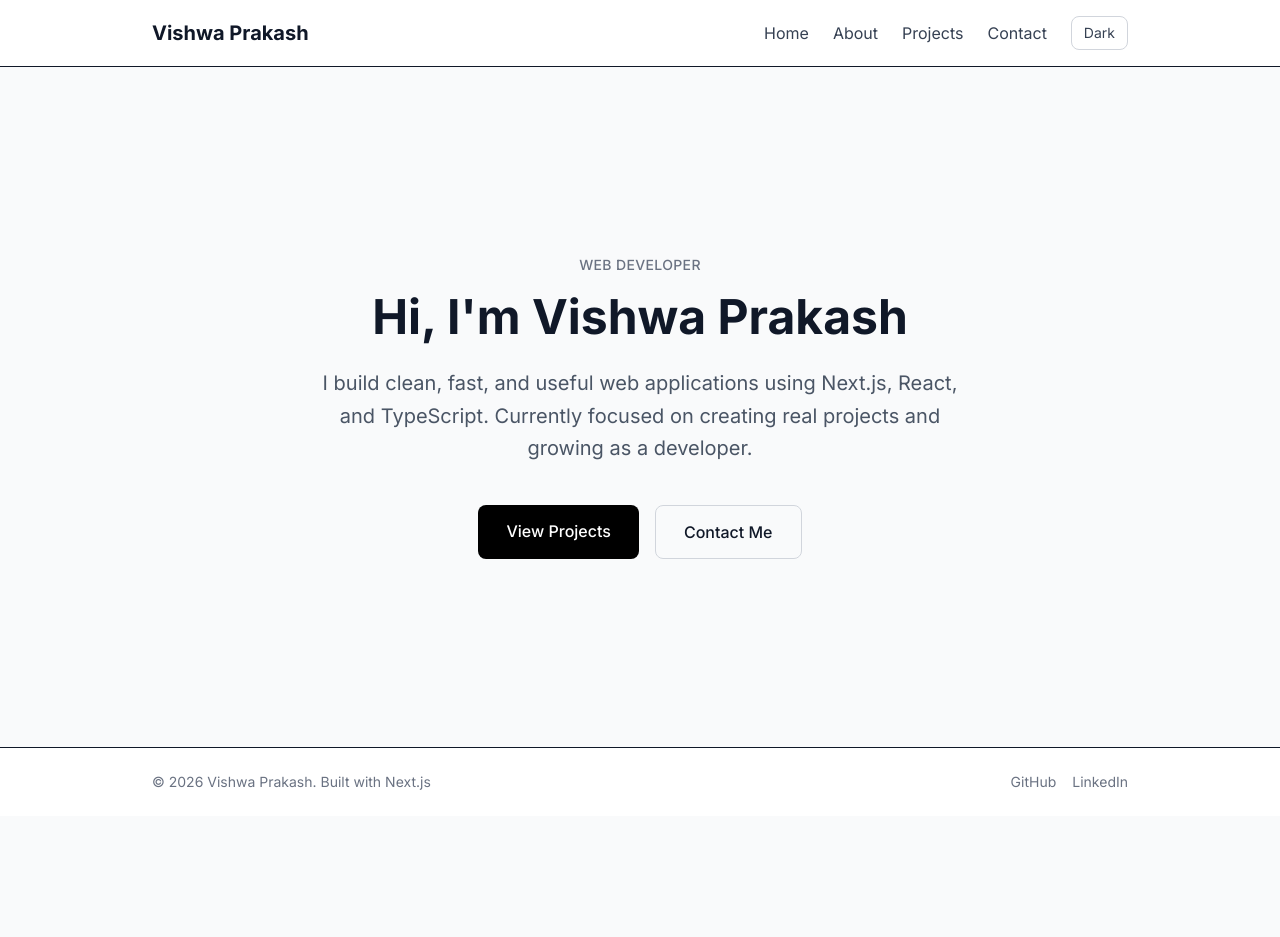
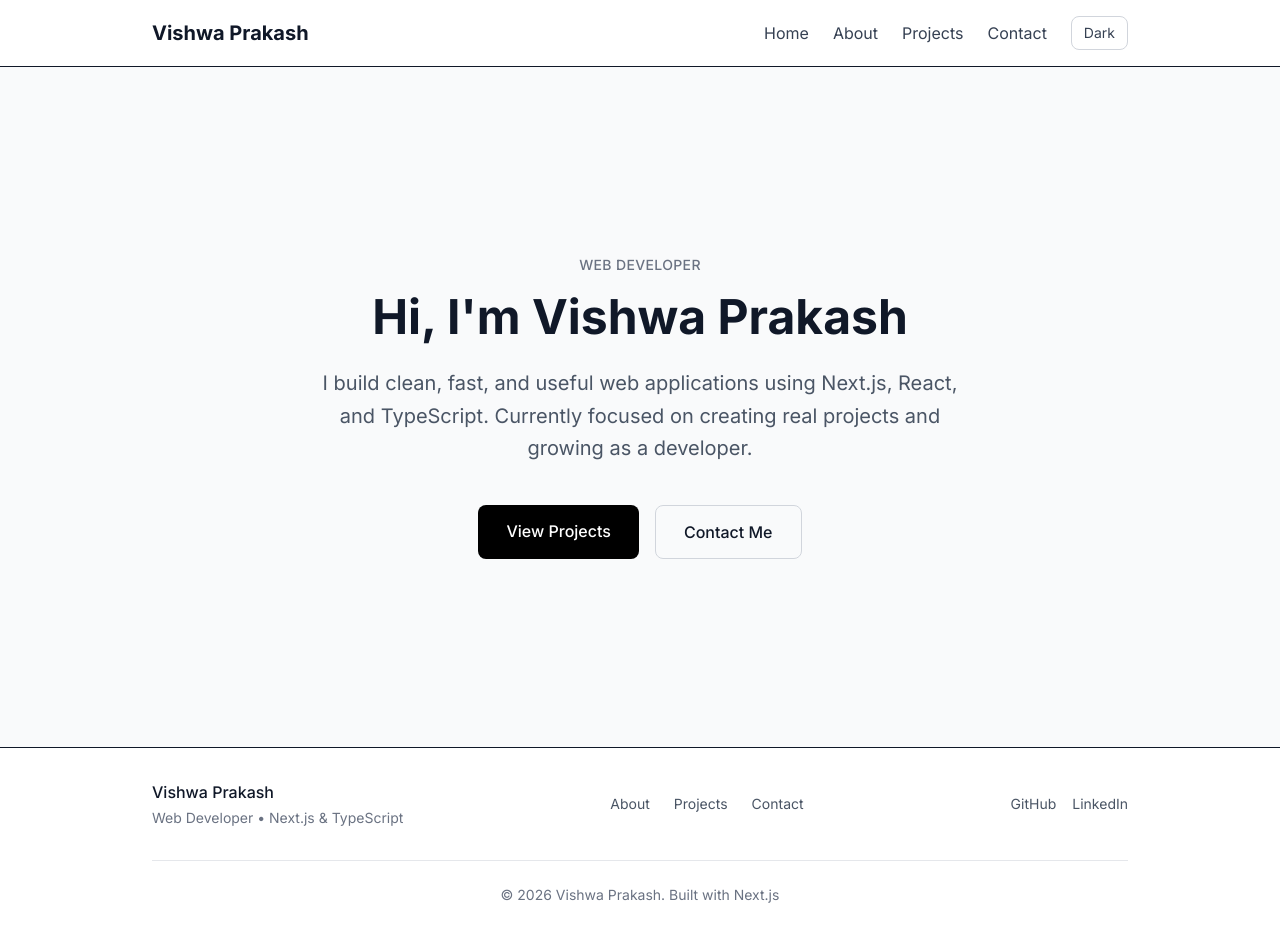
Before and after one commit to vshmps24-hue/my-portfolio, a Next.js app: page / in a window 1280 px wide. Before the commit the page ends 816 px from the top, so only its background shows below. Built offline with nearby package versions, Linux system fonts and the light colour scheme.

Commit message:
Improved Footer design

```diff
--- a/app/components/footer.tsx
+++ b/app/components/footer.tsx
@@ -1,25 +1,59 @@
+import Link from "next/link";
+
 export default function Footer() {
   return (
     <footer className="w-full border-t bg-white dark:bg-gray-900 dark:border-gray-800">
-      <div className="max-w-5xl mx-auto px-6 py-6 flex flex-col sm:flex-row justify-between items-center gap-4 text-gray-500 dark:text-gray-400 text-sm">
-        <p>© {new Date().getFullYear()} Vishwa Prakash. Built with Next.js</p>
-        <div className="flex gap-4">
+      <div className="max-w-5xl mx-auto px-6 py-8">
+        <div className="flex flex-col sm:flex-row justify-between items-center gap-6">
+          {/* Left side */}
+          <div className="text-center sm:text-left">
+            <p className="font-medium text-gray-900 dark:text-white">
+              Vishwa Prakash
+            </p>
+            <p className="text-sm text-gray-500 dark:text-gray-400 mt-1">
+              Web Developer • Next.js & TypeScript
+            </p>
+          </div>
+
+          {/* Links */}
+          <div className="flex gap-6 text-sm text-gray-600 dark:text-gray-400">
+            <Link href="/about" className="hover:text-black dark:hover:text-white transition">
+              About
+            </Link>
+            <Link href="/projects" className="hover:text-black dark:hover:text-white transition">
+              Projects
+            </Link>
+            <Link href="/contact" className="hover:text-black dark:hover:text-white transition">
+              Contact
+            </Link>
+          </div>
+
+          {/* Social */}
+          <div className="flex gap-4 text-sm">
             <a
               href="https://github.com/vshmps24-hue"
               target="_blank"
-            className="hover:text-gray-800 dark:hover:text-white"
+              rel="noopener noreferrer"
+              className="text-gray-600 dark:text-gray-400 hover:text-black dark:hover:text-white transition"
             >
               GitHub
             </a>
             <a
               href="https://linkedin.com/in/vishwa-prakash-b2728315"
               target="_blank"
-            className="hover:text-gray-800 dark:hover:text-white"
+              rel="noopener noreferrer"
+              className="text-gray-600 dark:text-gray-400 hover:text-black dark:hover:text-white transition"
             >
               LinkedIn
             </a>
           </div>
         </div>
+
+        {/* Copyright */}
+        <div className="mt-8 pt-6 border-t border-gray-200 dark:border-gray-800 text-center text-sm text-gray-500 dark:text-gray-400">
+          © {new Date().getFullYear()} Vishwa Prakash. Built with Next.js
+        </div>
+      </div>
     </footer>
   );
 }
```
Lines whose indentation alone changed are shown as unchanged.
